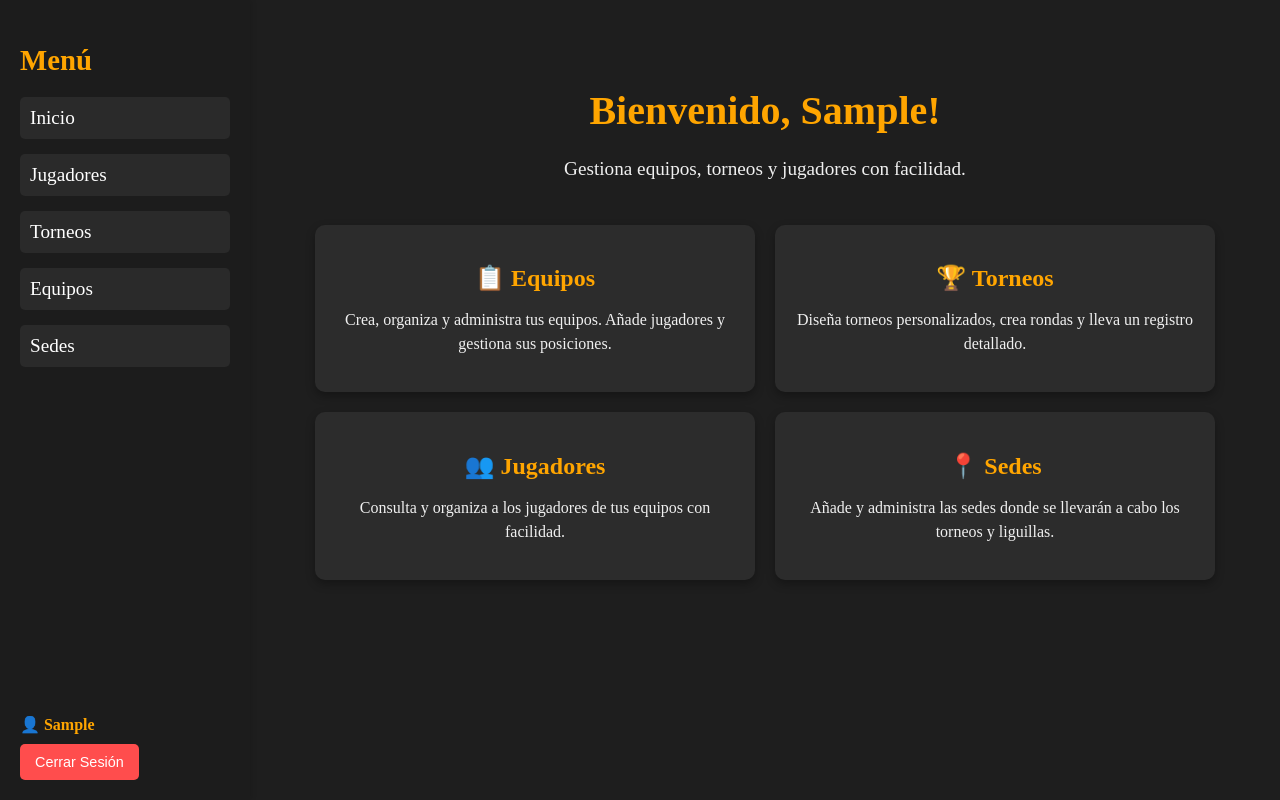
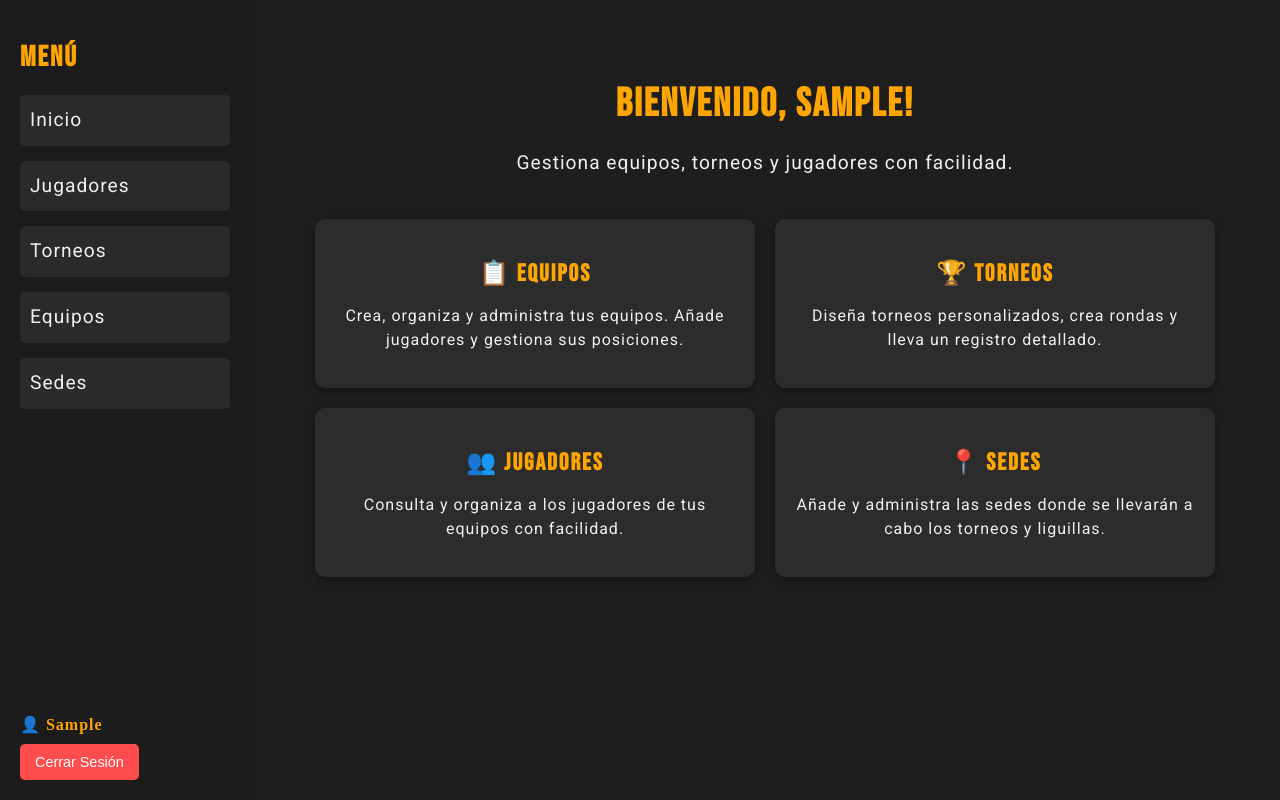
Before and after one commit to MiquelAng11/Web-React-Ligas, a React (Create React App) app: page / in a window 1280 px wide. Both pictures are taken after typing "Sample", "Sample123" into the empty fields and a click on the button "Login". Built offline with nearby package versions, Linux system fonts and the light colour scheme.

Commit message:
tipografías

```diff
--- a/src/App.css
+++ b/src/App.css
@@ -1,3 +1,7 @@
+@import url('https://fonts.googleapis.com/css2?family=Bebas+Neue&display=swap');
+@import url('https://fonts.googleapis.com/css2?family=Roboto:wght@300;400;500&display=swap');
+
+
 html,
 body,
 #root {
@@ -9,6 +13,29 @@
   flex-direction: column;
   background-color: #121212;
   /* Fondo oscuro general */
+
+  letter-spacing: 1px; /* Espaciado ligero para mejor apariencia */
+}
+
+h1, h2, h3 {
+  font-family: 'Bebas Neue', sans-serif;
+  text-transform: uppercase; /* Mayúsculas para efecto deportivo */
+  letter-spacing: 2px; /* Mayor espaciado */
+  color: #ffa500; /* Color naranja ya usado */
+  margin: 20px 0; /* Espaciado */
+}
+
+p {
+  font-family: 'Roboto', sans-serif;
+  font-size: 1em;
+  line-height: 1.6;
+  color: #f0f0f0; /* Gris claro para mejor lectura */
+}
+
+label {
+  font-family: 'Roboto', sans-serif;
+  font-size: 1em;
+  color: #f0f0f0; /* Gris claro para mejor lectura */
 }
 
 .app {
@@ -108,6 +135,10 @@
   border-radius: 5px;
   color: #fff;
   font-weight: bold;
+  font-family: 'Roboto', sans-serif;
+  font-size: 1em;
+  line-height: 1.6;
+  color: #f0f0f0; /* Gris claro para mejor lectura */
 }
 
 ul li button:hover {
--- a/src/styles/MobileNavbar.css
+++ b/src/styles/MobileNavbar.css
@@ -57,6 +57,9 @@
     color: white;
     font-size: 1.2em;
     transition: color 0.3s ease;
+    font-family: 'Roboto', sans-serif;
+    line-height: 1.6;
+    color: #f0f0f0;
   }
 
   .mobile-links a:hover {
--- a/src/styles/Navbar.css
+++ b/src/styles/Navbar.css
@@ -33,6 +33,9 @@
   text-decoration: none;
   font-size: 1.2em;
   transition: color 0.3s;
+  font-family: 'Roboto', sans-serif;
+  line-height: 1.6;
+  color: #f0f0f0; /* Gris claro para mejor lectura */
 }
 
 .navbar-links li a:hover {
```
